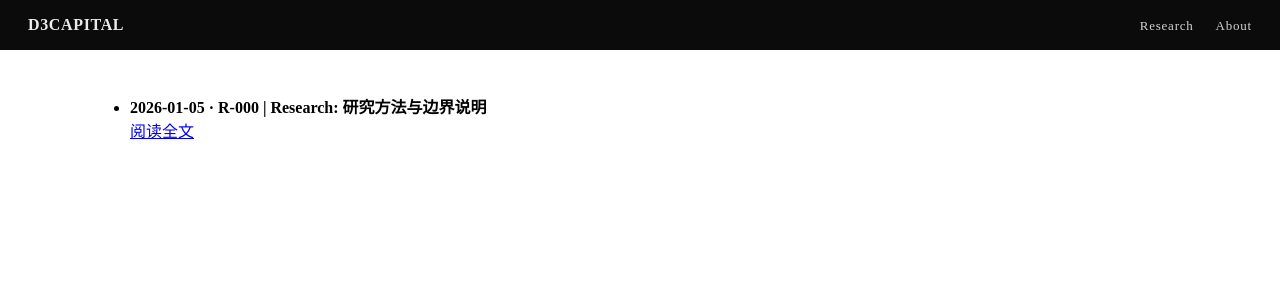
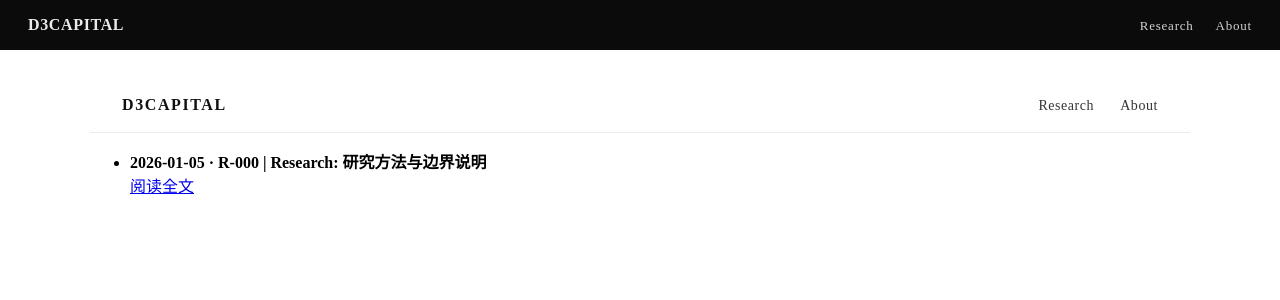
Before and after one commit to D3Capital/D3Capital.github.io, a Jekyll site: the page built from research.md, in a window 1280 px wide. Shown: the top 300 px of the page. Built offline with Jekyll 4.4.1, drawn with Linux system fonts in a browser that asks for light colours.

Commit message:
unify navigation, refine about, and improve mobile hero

```diff
--- a/_config.yml
+++ b/_config.yml
@@ -13,3 +13,8 @@ header_pages:
   - research.md
   - journal.md
   - views.md
+navigation:
+  - title: Research
+    url: /research
+  - title: About
+    url: /about
--- a/_layouts/default.html
+++ b/_layouts/default.html
@@ -5,6 +5,42 @@
     <meta name="viewport" content="width=device-width, initial-scale=1" />
     <title>{% if page.title and page.title != "" %}{{ page.title }} · {% endif %}{{ site.title }}</title>
     {% seo %}
+    <style>
+  .site-header{
+    position: sticky;
+    top: 0;
+    z-index: 50;
+    display: flex;
+    justify-content: space-between;
+    align-items: center;
+    padding: 18px 32px;
+    background: #fff;
+    border-bottom: 1px solid rgba(0,0,0,.08);
+  }
+  .site-brand{
+    text-decoration: none;
+    color: #111;
+    font-size: 16px;
+    font-weight: 600;
+    letter-spacing: .10em;
+    text-transform: uppercase;
+  }
+  .site-nav a{
+    text-decoration: none;
+    color: #111;
+    margin-left: 22px;
+    font-size: 14px;
+    font-weight: 500;
+    letter-spacing: .04em;
+    opacity: .85;
+  }
+  .site-nav a:hover{ opacity: 1; }
+
+  @media (max-width: 720px){
+    .site-header{ padding: 14px 18px; }
+    .site-nav a{ margin-left: 14px; }
+  }
+</style>
   </head>
   <body>
     <header class="topbar">
@@ -18,6 +54,15 @@
     </header>
 
     <main class="content">
+      <header class="site-header">
+  <a class="site-brand" href="/">D3Capital</a>
+
+  <nav class="site-nav" aria-label="Primary">
+    {% for item in site.navigation %}
+      <a href="{{ item.url | relative_url }}">{{ item.title }}</a>
+    {% endfor %}
+  </nav>
+</header>
       {{ content }}
     </main>
 
```
Also changed, not shown: about.md (+7 -6 lines), index.md (+22 -0 lines).
